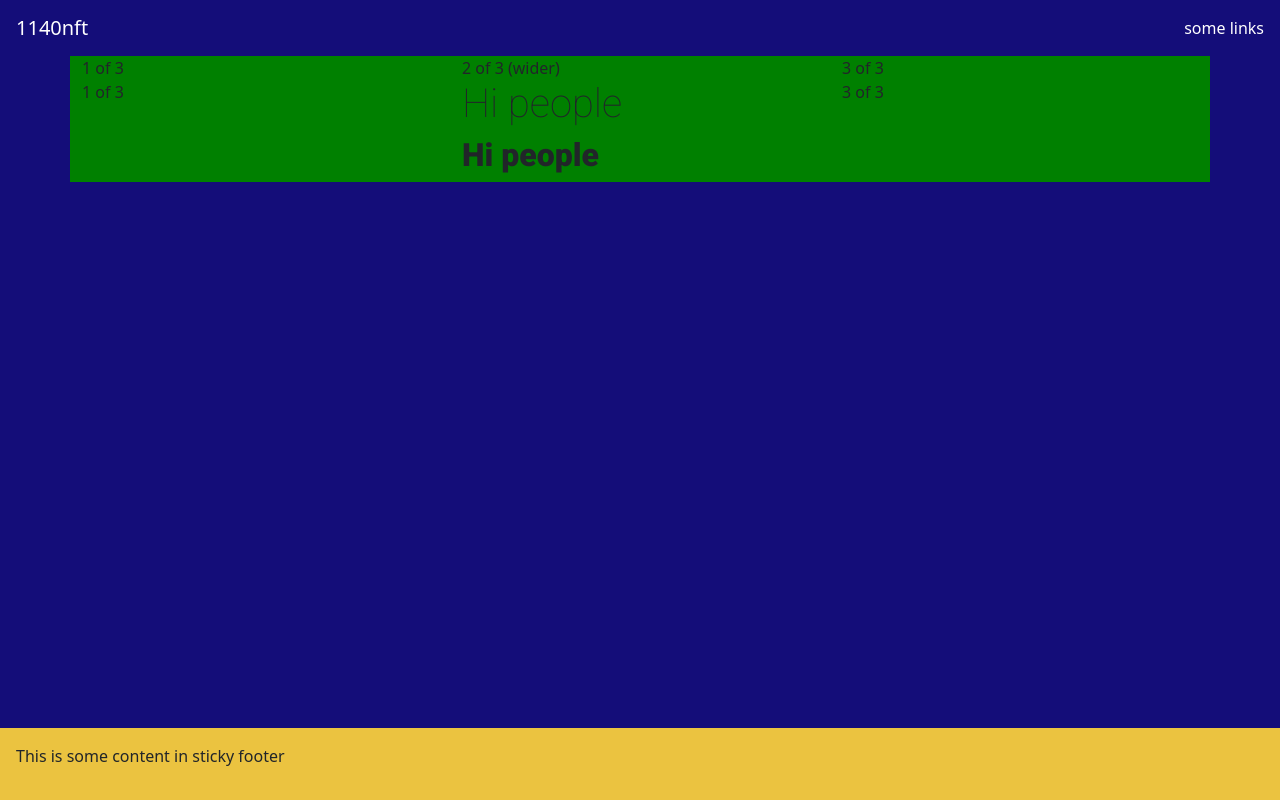
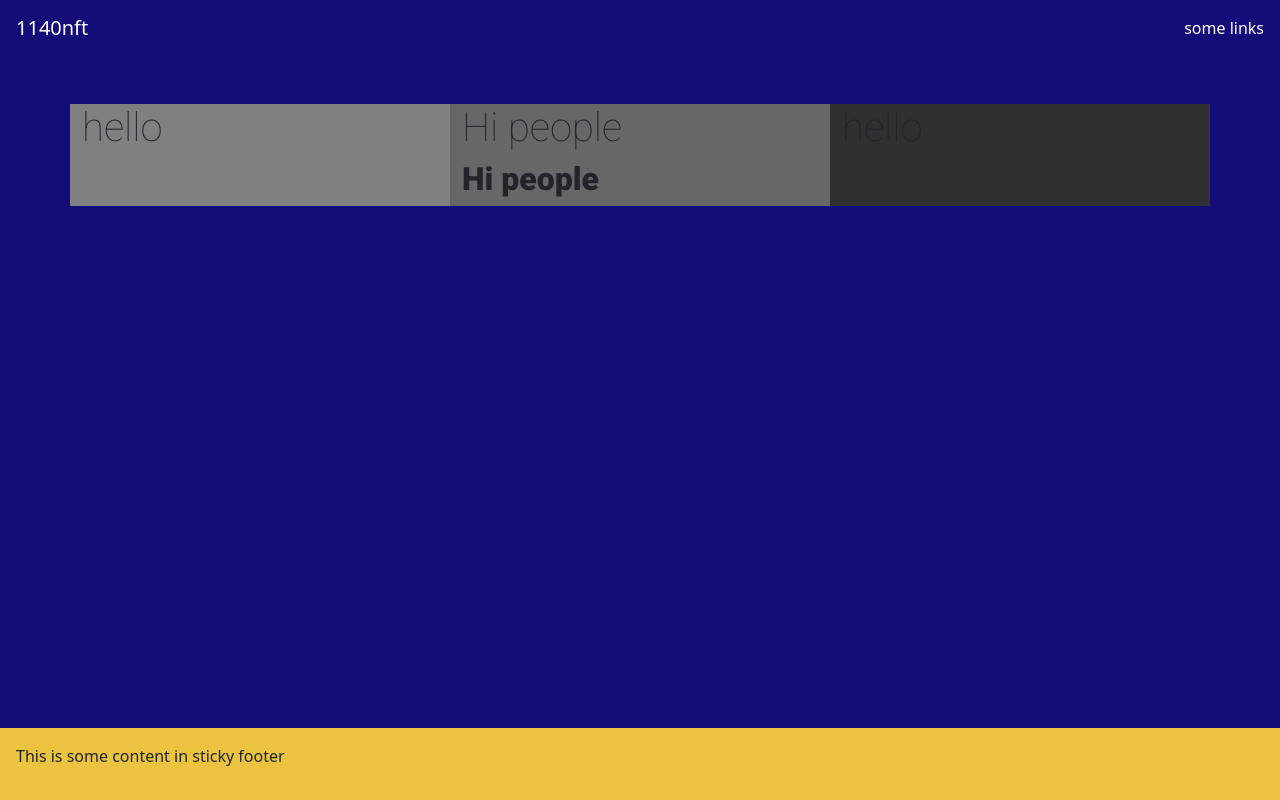
Before and after one commit to darrindevs/r2, a Gatsby site: page / in a window 1280 px wide. Built offline with nearby package versions, Linux system fonts and the light colour scheme; Gatsby itself is replaced by a stand-in of ours; a web font is replaced by a local one.

Commit message:
checkpoint layout columns

```diff
--- a/src/components/layout.js
+++ b/src/components/layout.js
@@ -48,16 +48,17 @@ const Layout = ({ children }) => {
       {/* Custom Container */}
         <Container>
           <main>
-            <Row>
-              <Col>1 of 3</Col>
-              <Col>2 of 3 (wider)</Col>
-              <Col>3 of 3</Col>
-            </Row>
-            <Row>
-              <Col>1 of 3</Col>
-              <Col>{children}</Col>
-              <Col>3 of 3</Col>
-            </Row>
+          <Row id="hero" className="justify-content-md-center pt-5 pb-5">
+            <Col className="col1" md={{ span: 4, offset: 0 }}>
+              <h1>hello</h1>
+            </Col>
+            <Col  className="col2" md={{ span: 4, offset: 0 }}>
+            {children}
+            </Col>
+            <Col  className="col3" md={{ span: 4, offset: 0 }}>
+              <h1>hello</h1>
+            </Col>
+          </Row>
           </main>
         </Container>
         <Footer/>
--- a/src/css/custom.css
+++ b/src/css/custom.css
@@ -15,9 +15,19 @@ h2 {
 }
 
 
-.col {
-    background-color: green;
-    justify-content: center;
+.col1 {
+    background-color: gray;
+
+}
+
+.col2 {
+    background-color: rgb(104, 103, 103);
+
+}
+
+.col3 {
+    background-color: rgb(49, 48, 48);
+
 }
 
 /*
```
